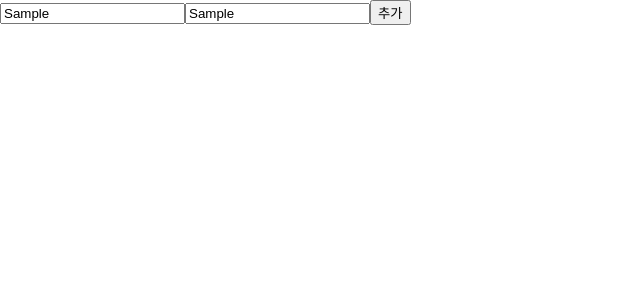
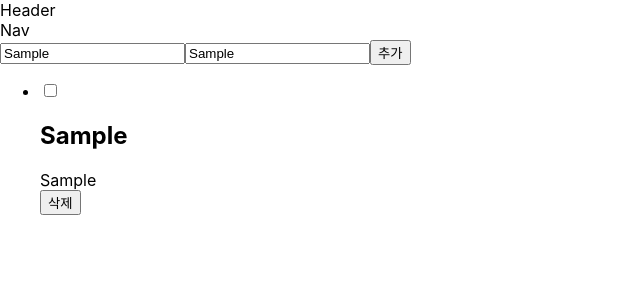
Before and after one commit to ginameee/fe-test-env, a React (Create React App) app: page /todos in a window 1280 px wide. Both pictures are taken after typing "Sample", "Sample" into the empty fields and a click on the input "추가". Shown: the top 300 px of the page, without its empty margins (0-640 px from the left). Built offline with nearby package versions, Linux system fonts and the light colour scheme.

Commit message:
간단한 CRD TODO 앱 개발

```diff
--- a/src/App.tsx
+++ b/src/App.tsx
@@ -6,12 +6,17 @@ import RouterView from "@/components/templates/RouterView";
 import routes from "@/routes";
 import { BrowserRouter } from "react-router-dom";
 import store from "./store";
+import MainTemplate from "./components/templates/Main";
 
 function App() {
   return (
     <Provider store={store}>
       <BrowserRouter>
-        <RouterView routes={routes} NotFoundPage={NotFound} />
+        <MainTemplate
+          header={<div>Header</div>}
+          nav={<div>Nav</div>}
+          content={<RouterView routes={routes} NotFoundPage={NotFound} />}
+        />
       </BrowserRouter>
     </Provider>
   );
--- /dev/null
+++ b/src/components/molecules/TodoItem/index.tsx
@@ -0,0 +1,30 @@
+import { TTodo } from "@/models/todos";
+import React, { useCallback } from "react";
+
+type TProps = {
+  data: TTodo;
+  onCheck: (id: number) => unknown;
+  onDelete: (id: number) => unknown;
+};
+const TodoItem: React.FC<TProps> = ({ data, onCheck, onDelete }) => {
+  const { title, content, completed } = data;
+
+  const handleCheck = useCallback(() => {
+    onCheck(data.id);
+  }, [data]);
+
+  const handleDelete = useCallback(() => {
+    onDelete(data.id);
+  }, [data]);
+
+  return (
+    <div>
+      <input type="checkbox" checked={completed} onChange={handleCheck} />
+      <h2>{title}</h2>
+      <div>{content}</div>
+      <button onClick={handleDelete}>삭제</button>
+    </div>
+  );
+};
+
+export default React.memo(TodoItem);
--- /dev/null
+++ b/src/components/organisms/todos/TodoInput/index.tsx
@@ -0,0 +1,48 @@
+import React, { useCallback } from "react";
+import { actions } from "@/store";
+import { useDispatch } from "react-redux";
+import { useForm } from "react-hook-form";
+import { TTodoFormData } from "@/models/todos";
+
+function TodoInput() {
+  const dispatch = useDispatch();
+  const {
+    register,
+    handleSubmit,
+    watch,
+    formState: { errors },
+  } = useForm<TTodoFormData>();
+  const addTodo = useCallback((data) => {
+    const { title, content } = data;
+    dispatch(
+      actions.todos.add({
+        id: new Date().getTime(),
+        title,
+        content,
+        completed: false,
+      })
+    );
+  }, []);
+
+  return (
+    <div>
+      <div>
+        <form onSubmit={handleSubmit(addTodo)}>
+          <input
+            type="text"
+            {...register("title", { required: true })}
+            placeholder="제목"
+          />
+          <input
+            type="textarea"
+            {...register("content", { required: true })}
+            placeholder="내용"
+          />
+          <input type="submit" value="추가" />
+        </form>
+      </div>
+    </div>
+  );
+}
+
+export default React.memo(TodoInput);
--- /dev/null
+++ b/src/components/organisms/todos/TodoList/index.tsx
@@ -0,0 +1,34 @@
+import TodoItem from "@/components/molecules/TodoItem";
+import { TTodo } from "@/models/todos";
+import { actions, TRootState } from "@/store";
+import React, { useCallback } from "react";
+import { useDispatch, useSelector } from "react-redux";
+
+const TodoList: React.FC = () => {
+  const dispatch = useDispatch();
+  const todosState = useSelector((state: TRootState) => state.todos);
+
+  const handleCheckTodo = useCallback((id: number) => {
+    dispatch(actions.todos.toggleComplete(id));
+  }, []);
+
+  const handleDeleteTodo = useCallback((id: number) => {
+    dispatch(actions.todos.remove(id));
+  }, []);
+
+  return (
+    <ul>
+      {todosState.list.map((todo: TTodo) => (
+        <li key={todo.id}>
+          <TodoItem
+            data={todo}
+            onCheck={handleCheckTodo}
+            onDelete={handleDeleteTodo}
+          />
+        </li>
+      ))}
+    </ul>
+  );
+};
+
+export default React.memo(TodoList);
--- a/src/components/pages/Todos/index.tsx
+++ b/src/components/pages/Todos/index.tsx
@@ -1,55 +1,14 @@
-import React, { useCallback } from "react";
-import { actions, TRootState } from "@/store";
-import { useSelector, useDispatch } from "react-redux";
-import { useForm } from "react-hook-form";
-import { TTodoFormData } from "./type";
+import React from "react";
+import TodoInput from "@/components/organisms/todos/TodoInput";
+import TodoList from "@/components/organisms/todos/TodoList";
 
 function TodosPage() {
-  const dispatch = useDispatch();
-  const {
-    register,
-    handleSubmit,
-    watch,
-    formState: { errors },
-  } = useForm<TTodoFormData>();
-  const todosState = useSelector((state: TRootState) => state.todos);
-
-  const addTodo = useCallback((data) => {
-    console.log("::: data", data);
-    // e.preventDefault();
-
-    // const title = e.target.title.value;
-    // const content = e.target.content.value;
-    // dispatch(
-    //   actions.todos.add({
-    //     id: new Date().getTime(),
-    //     title,
-    //     content,
-    //     completed: false,
-    //   })
-    // );
-    // console.log(title, content);
-  }, []);
-
   return (
     <div>
-      <div>
-        <form onSubmit={handleSubmit(addTodo)}>
-          <input
-            type="text"
-            {...register("title", { required: true })}
-            placeholder="제목"
-          />
-          <input
-            type="textarea"
-            {...register("content", { required: true })}
-            placeholder="내용"
-          />
-          <input type="submit" value="추가" />
-        </form>
-      </div>
+      <TodoInput />
+      <TodoList />
     </div>
   );
 }
 
-export default TodosPage;
+export default React.memo(TodosPage);
--- a/src/components/pages/Todos/type.ts
+++ /dev/null
@@ -1,4 +0,0 @@
-export type TTodoFormData = {
-  title: string;
-  content: string;
-};
--- /dev/null
+++ b/src/components/templates/Main/index.tsx
@@ -0,0 +1,19 @@
+import React, { ReactElement } from "react";
+
+type TProps = {
+  header?: ReactElement;
+  nav?: ReactElement;
+  content?: ReactElement;
+};
+
+const MainTemplate: React.FC<TProps> = ({ header, nav, content }) => {
+  return (
+    <div>
+      <header>{header}</header>
+      <nav>{nav}</nav>
+      <main>{content}</main>
+    </div>
+  );
+};
+
+export default MainTemplate;
--- a/src/models/todos.ts
+++ b/src/models/todos.ts
@@ -4,3 +4,8 @@ export type TTodo = {
   content: string;
   completed: boolean;
 };
+
+export type TTodoFormData = {
+  title: string;
+  content: string;
+};
--- a/src/store/todos.ts
+++ b/src/store/todos.ts
@@ -20,6 +20,14 @@ const todosSlice = createSlice({
       const id = action.payload;
       state.list = state.list.filter((todo) => todo.id !== id);
     },
+    toggleComplete: (state: TState, action: PayloadAction<number>) => {
+      const id = action.payload;
+      const selectedTodo = state.list.find((todo) => todo.id === id);
+
+      if (selectedTodo) {
+        selectedTodo.completed = !selectedTodo.completed;
+      }
+    },
   },
 });
 
```
